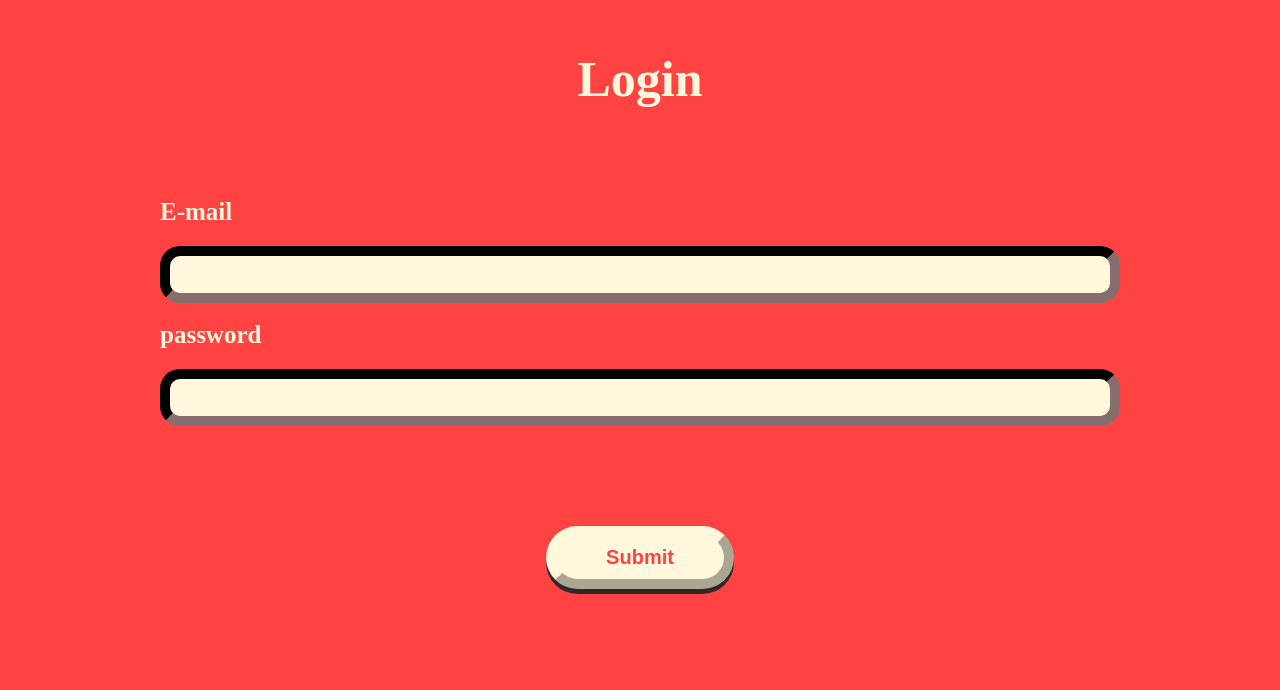
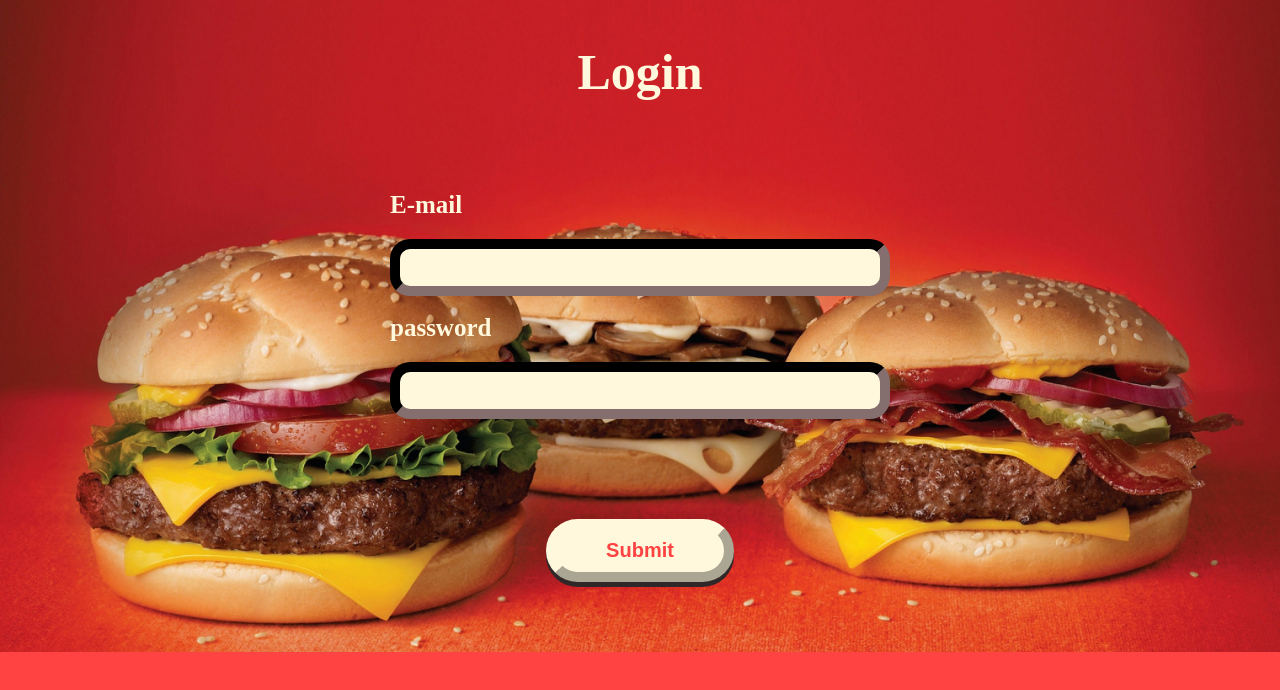
Before and after one commit to saketkumar9040/FOODAHOLIC-ADMIN, a React (Create React App) app: page /login in a window 1280 px wide. Shown: the top 690 px of the page. Built offline with nearby package versions, Linux system fonts and the light colour scheme.

Commit message:
feat - added background image in login page

```diff
--- a/src/components/login/Login.css
+++ b/src/components/login/Login.css
@@ -1,9 +1,16 @@
 .main-container {
-    padding-left: 100px;
-    padding-right: 100px;
     display: flex;
-    flex-direction: column;
-    background-color: #ff4242;
+    flex-direction: row;
+    align-items: center;
+    justify-content: center;
+    padding-top:13px;
+    padding-bottom: 30px;
+
+  }
+  .form-container{
+    background-color: transparent;
+    width: 500px;
+
   }
   .title {
     display: flex;
@@ -13,11 +20,13 @@
     font-size: 50px;
     font-weight: 800;
     margin: 30px;
+    background-color: transparent;
   }
   .text {
     color: cornsilk;
-    font-size: 25px;
+    font-size: 50px;
     font-weight: 600;
+    background-color: transparent;
   }
   .input-box  {
     padding-left: 20px;
@@ -29,6 +38,7 @@
     border-color: rgb(48, 40, 40);
     font-size: 15px;
     font-weight: 700;
+
   }
   .buttonContainer{
     display: flex;
--- a/src/components/login/Login.js
+++ b/src/components/login/Login.js
@@ -3,6 +3,7 @@ import "./Login.css";
 import { useNavigate } from "react-router-dom";
 import { auth } from "../../firebase/FirebaseConfig";
 import { signInWithEmailAndPassword } from "firebase/auth";
+import signUpImage from "../../assets/sign-up-background.jpg"
 
 const Login = () => {
 
@@ -30,7 +31,8 @@ const Login = () => {
   };
 
   return (
-    <div className="main-container">
+    <div className="main-container"  style={{ backgroundImage:`url(${signUpImage})`,
+    backgroundRepeat:"no-repeat",backgroundSize:"cover",height:"100%"}}>
       <div className="title">Login</div>
       <form className="form-container">
         <label className="text">E-mail</label>
```
Also changed, not shown: src/assets/sign-up-background.jpg (added).
